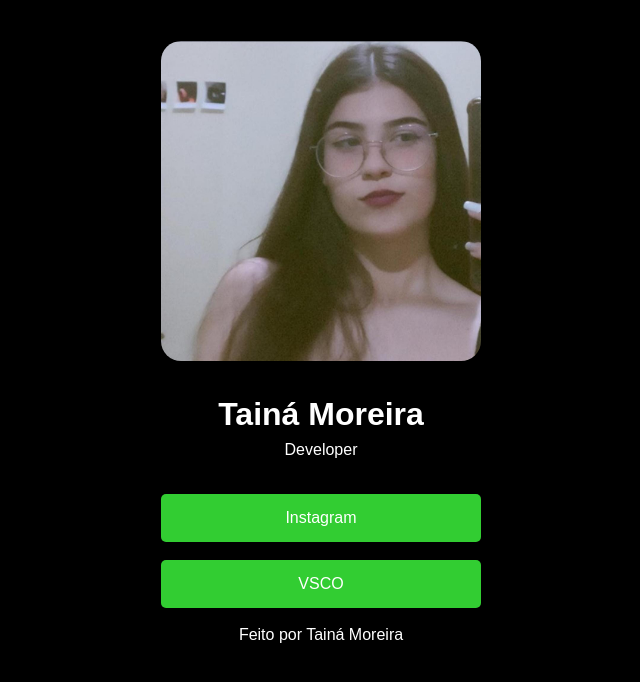
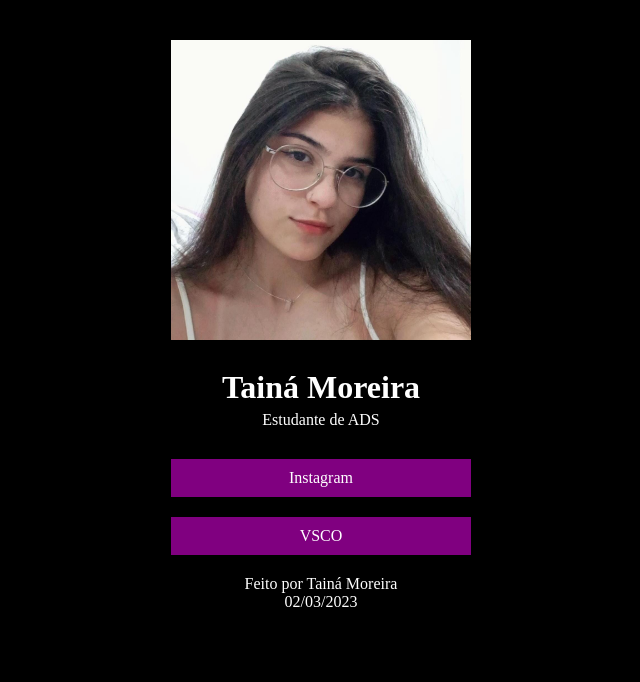
Before and after one commit to taiemoreira/my-links, a plain HTML site: page index.html in a window 1280 px wide. Shown: the whole page, without its empty margins (319-959 px from the left). Drawn offline with Linux system fonts and the light colour scheme.

Commit message:
Add files via upload

```diff
--- a/index.html
+++ b/index.html
@@ -1,6 +1,5 @@
 <!DOCTYPE html>
 <html lang="en">
-
 <head>
     <meta charset="UTF-8">
     <meta http-equiv="X-UA-Compatible" content="IE=edge">
@@ -8,12 +7,11 @@
     <title>Document</title>
     <link rel="stylesheet" href="style.css">
 </head>
-
 <body>
     <div class="container">
-        <img src="images/tai.png" alt="Foto da Tainá, mulher com cabelo castanho médio">
+        <img src="images/foto tainá.jpeg" alt="mulher de cabelo castanho usando óculos.">
         <h1> Tainá Moreira </h1>
-        <p> Developer </p>
+        <p>Estudante de ADS</p>
         <ul>
             <li>
                 <a href="https://www.instagram.com/taiemoreira/" target="_blank">Instagram</a>
@@ -23,8 +21,8 @@
             </li>
         </ul>
         <footer>Feito por Tainá Moreira</footer>
+        <footer>02/03/2023</footer>
+
     </div>
-
 </body>
-
 </html>
--- a/style.css
+++ b/style.css
@@ -3,45 +3,45 @@
     padding: 0;
 }
 
-
 body{
     background-color: black;
-    font-family: sans-serif;
 }
 
-
 img{
-    border-radius: 20px;
-    width: 320px;
-    height: 320px;
+    width: 300px;
+    height: 300px;
 }
 
-h1 {
+h1{
     color: white;
-    margin-top: 31px;
-    margin-bottom: 8px;
+    margin-top: 25px;
+    margin-bottom: 5px;
 }
 
 p{
     color: white;
 }
 
-ul {
-    margin-top: 35px;
+ul{
+    margin-top: 30px;
 }
 
-li {
-    margin-bottom: 18px;
+li{
+    margin-bottom: 20px;
     list-style: none;
 }
 
 a {
-    background-color: limegreen;
+    background-color: purple;
     color: white;
-    padding: 15px;
+    padding: 10px;
     text-decoration: none;
     display: block;
-    border-radius: 5px;
+}
+
+a:hover{
+    background-color: white;
+    color: purple;
 }
 
 footer{
@@ -49,9 +49,9 @@ footer{
 }
 
 .container{
-    width: 320px;
+    width: 300px;
     text-align: center;
-    margin-top: 41px;
+    margin-top: 40px;
     margin-left: auto;
     margin-right: auto;
 }
```
Also changed, not shown: images/foto tainá.jpeg (added).
